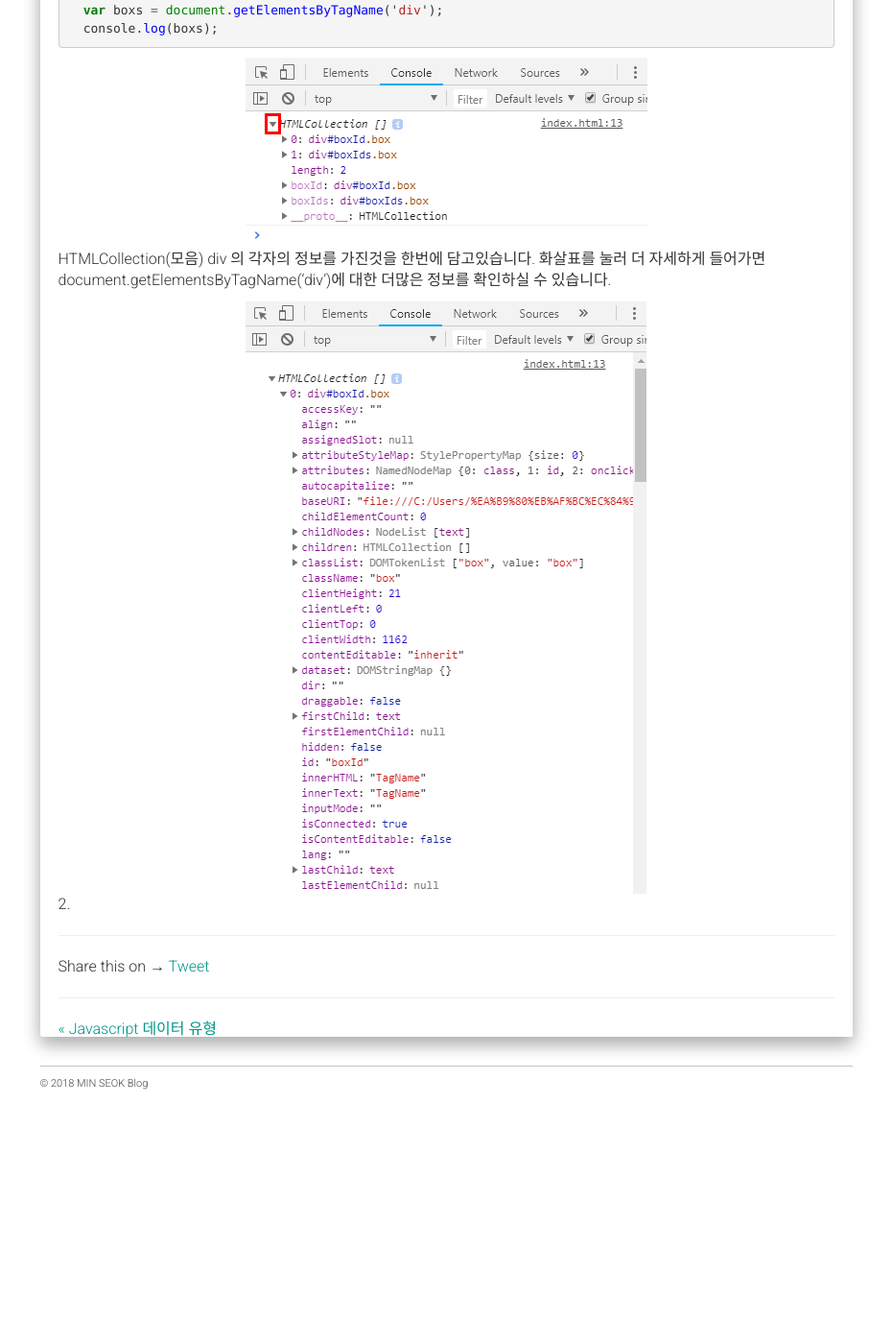
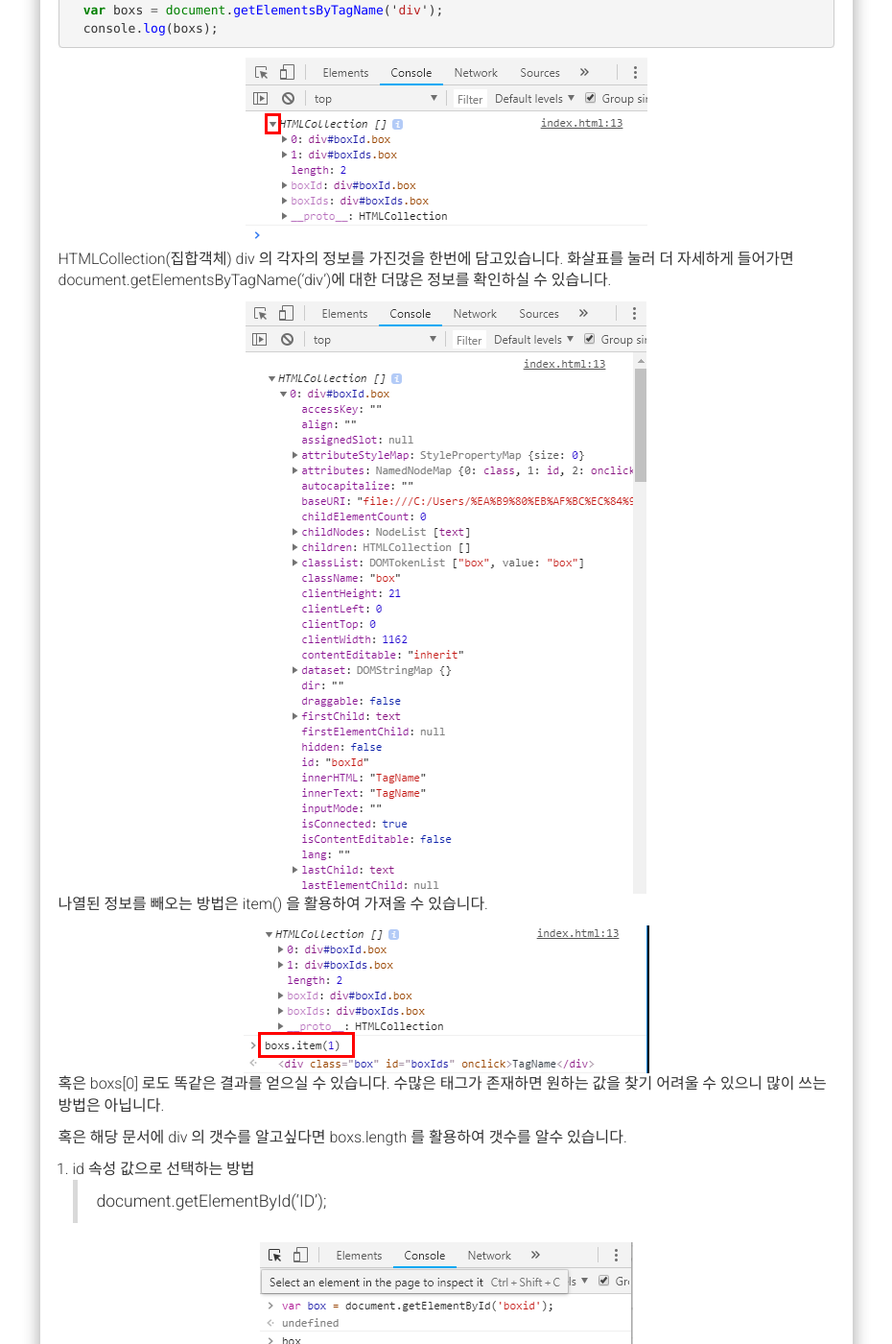
Before and after one commit to alalstjr/promote.github.io, a Jekyll site: the page built from _posts/2018-08-29-JavaScript 문서 객체에 접근하기 .md, in a window 1280 px wide and 1400 px high, scrolled down 645 px. Shown: the whole window at 96% size, without its empty margins (321-1251 px from the left). Built offline with Jekyll 4.4.1, drawn with Linux system fonts in a browser that asks for light colours; nearby versions of some CDN libraries; our own code applies the rules of GitHub Pages for plain Markdown files; comment, search, counter and statistics services are not loaded; before the commit the page ends 1809 px from its top, so only the background shows below that; some of the changed text lies outside the part shown.

Commit message:
Update 2018-08-29-JavaScript 문서 객체에 접근하기 .md

```diff
--- a/_posts/2018-08-29-JavaScript 문서 객체에 접근하기 .md
+++ b/_posts/2018-08-29-JavaScript 문서 객체에 접근하기 .md
@@ -12,7 +12,7 @@ DOM API (Document Application Programming Interface)
 조작하는 사용방법의 표준 방법
 
 1.tagName (div,ul,li,....등등 태그의 이름)
-> Document.getElementByTagName('tagName')
+> document.getElementByTagName('tagName')
 
 tagName을 변수에 담아서 출력해보고 출력된 값의 속성을 자세히 보면 여러가지 값들이 들어가 있습니다.
 {% highlight JavaScript %}
@@ -27,9 +27,24 @@ tagName을 변수에 담아서 출력해보고 출력된 값의 속성을 자세
 <div class="img-box">
   <img src="{{ site.baseurl }}/static/img/post/2018-08-29-1.png" alt="자바스크립트" />
 </div>
- HTMLCollection(모음) div 의 각자의 정보를 가진것을 한번에 담고있습니다.
+ HTMLCollection(집합객체) div 의 각자의 정보를 가진것을 한번에 담고있습니다.
  화살표를 눌러 더 자세하게 들어가면 document.getElementsByTagName('div')에 대한 더많은 정보를 확인하실 수 있습니다.
 <div class="img-box">
   <img src="{{ site.baseurl }}/static/img/post/2018-08-29-2.png" alt="자바스크립트" />
 </div>
-2.
+나열된 정보를 빼오는 방법은 item() 을 활용하여 가져올 수 있습니다.
+<div class="img-box">
+  <img src="{{ site.baseurl }}/static/img/post/2018-08-29-3.png" alt="자바스크립트" />
+</div>
+혹은 boxs[0] 로도 똑같은 결과를 얻으실 수 있습니다.
+수많은 태그가 존재하면 원하는 값을 찾기 어려울 수 있으니 많이 쓰는 방법은 아닙니다.
+
+혹은 해당 문서에 div 의 갯수를 알고싶다면
+boxs.length 를 활용하여 갯수를 알수 있습니다.
+
+2. id 속성 값으로 선택하는 방법
+> document.getElementById('ID');
+<div class="img-box">
+  <img src="{{ site.baseurl }}/static/img/post/2018-08-29-4.png" alt="자바스크립트" />
+</div>
+고유의 ID 값으로 값을 가져올 수 있습니다.
```
